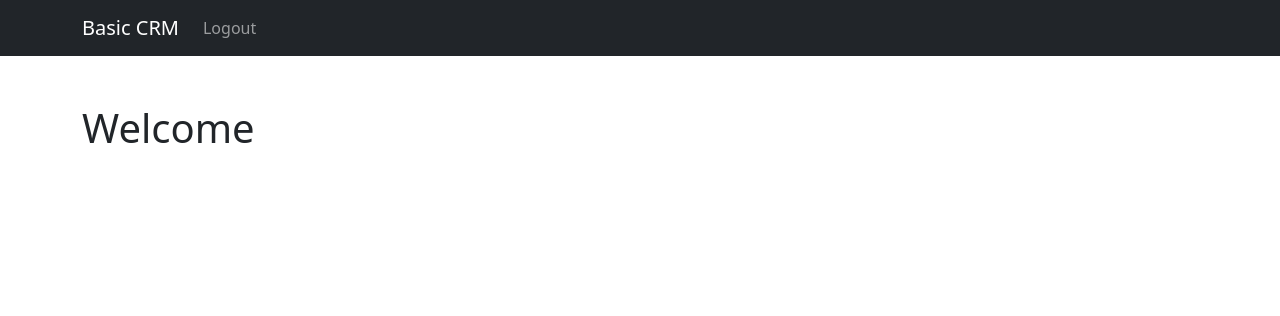
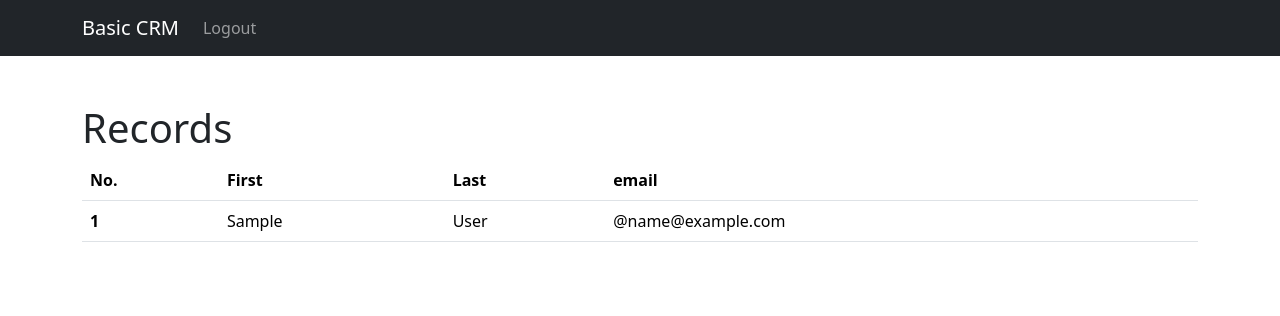
Before and after one commit to rhamirlj/projectCRM, a Django app: page / in a window 1280 px wide. Shown: the top 316 px of the page. Run offline with Django 4.2, Linux system fonts and the light colour scheme; a user stored in the database is signed in; tables that the repository leaves empty hold one stand-in row (values such as "Sample post").

Commit message:
add table and call from DB

```diff
--- a/mainProject/website/templates/home.html
+++ b/mainProject/website/templates/home.html
@@ -4,7 +4,31 @@
 
 {% block content %}
 {% if user.is_authenticated %}
-    <h1>Welcome</h1>
+    <h1>Records</h1>
+    <table class="table">
+        <thead>
+          <tr>
+            <th scope="col">No.</th>
+            <th scope="col">First</th>
+            <th scope="col">Last</th>
+            <th scope="col">email</th>
+          </tr>
+        </thead>
+        <tbody>
+            {% if records %}
+                {% for record in records %}
+                <tr>
+                    <th scope="row">{{ record.id }}</th>
+                    <td>{{ record.first_name }}</td>
+                    <td>{{ record.last_name }}</td>
+                    <td>@{{ record.email }}</td>
+                </tr>
+                {% endfor %}
+            {% endif %}
+
+        </tbody>
+    </table>
+
 {% else %}
     <div class="col-md-6 offset-md-3">
         <h1>Login</h1>
--- a/mainProject/website/views.py
+++ b/mainProject/website/views.py
@@ -2,9 +2,12 @@ from django.shortcuts import render, redirect
 from django.contrib.auth import authenticate, login, logout
 from django.contrib import messages
 from .forms import SignUpForm
+from .models import Record
 
 # Create your views here.
 def home(request):
+    records = Record.objects.all()
+
     #check to see if logging in
     if request.method == "POST":
         username = request.POST['username']
@@ -19,7 +22,7 @@ def home(request):
             messages.success(request, "There Was An Error Logging In, Please Try Again...")
             return redirect('home')
     else:
-        return render(request,'home.html',{})
+        return render(request,'home.html',{'records': records})
 
 def logout_user(request):
     logout(request)
```
